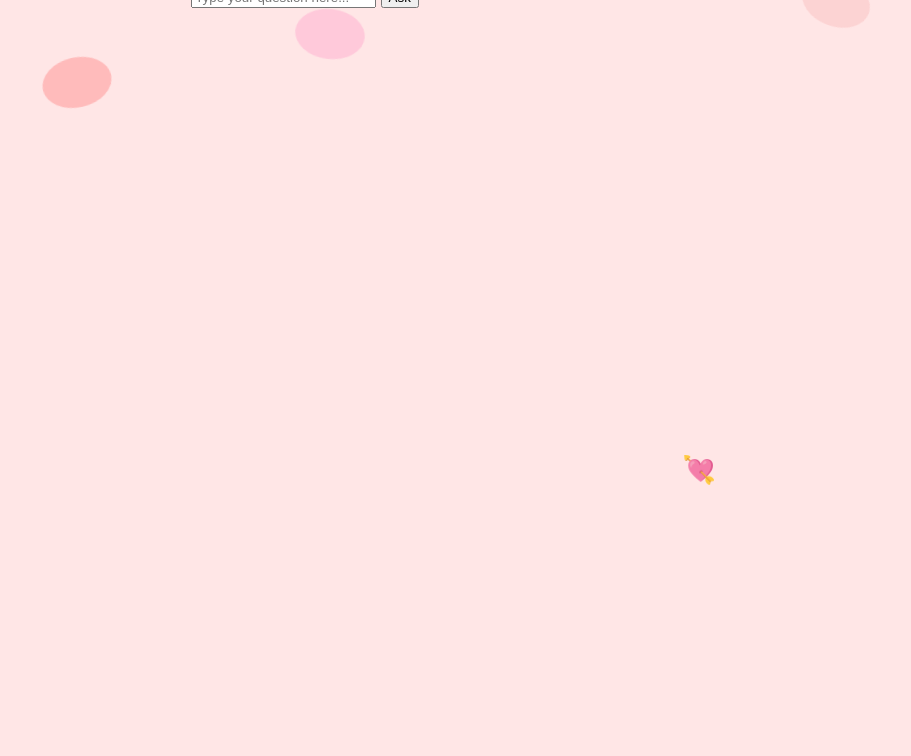
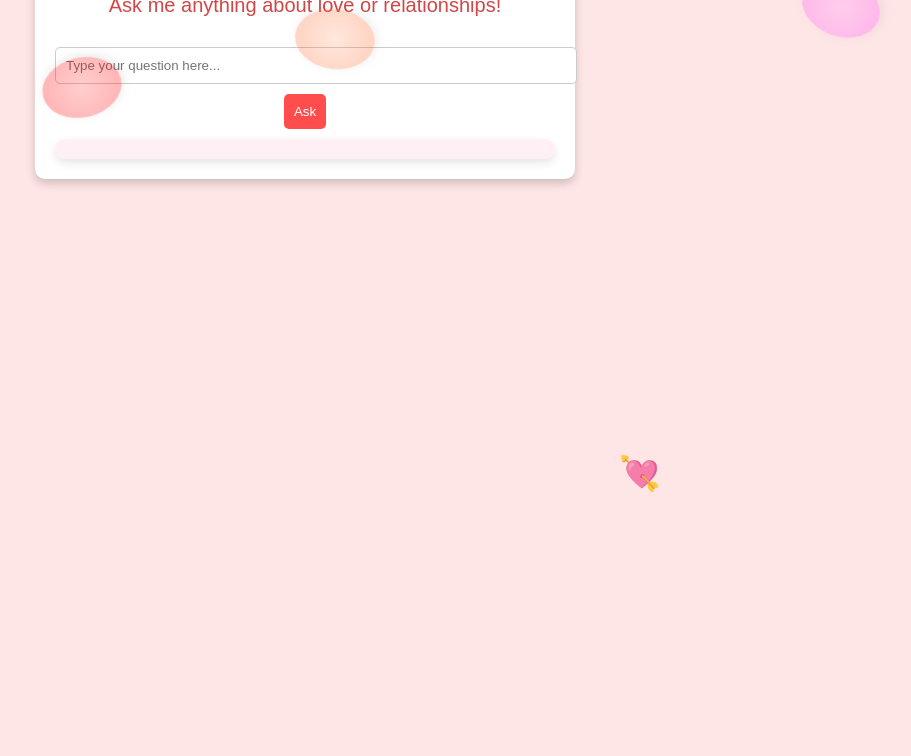
Before and after one commit to PriyanshuBhunia/Valentineweek, a plain HTML site: page yes.html in a window 1280 px wide. Shown: the part 575-1331 px from the top of the page, without its empty margins (335-1246 px from the left). Drawn offline with Linux system fonts and the light colour scheme.

Commit message:
Update yes.html

```diff
--- a/yes.html
+++ b/yes.html
@@ -45,18 +45,19 @@
         }
         .balloon {
             position: absolute;
-            width: 50px;
-            height: 70px;
-            background-color: red;
+            width: 60px;
+            height: 80px;
+            background: radial-gradient(circle, rgba(255,0,150,1) 0%, rgba(255,80,80,1) 70%);
             border-radius: 50%;
-            opacity: 0.8;
+            opacity: 0.9;
             animation: float 6s linear infinite;
+            box-shadow: 2px 2px 10px rgba(0, 0, 0, 0.3);
         }
-        .balloon:nth-child(1) { left: 10%; animation-duration: 5s; background-color: pink; }
-        .balloon:nth-child(2) { left: 30%; animation-duration: 7s; background-color: #ff4d4d; }
-        .balloon:nth-child(3) { left: 50%; animation-duration: 6.5s; background-color: hotpink; }
-        .balloon:nth-child(4) { left: 70%; animation-duration: 5.5s; background-color: red; }
-        .balloon:nth-child(5) { left: 90%; animation-duration: 6.2s; background-color: lightcoral; }
+        .balloon:nth-child(1) { left: 10%; animation-duration: 5s; background: radial-gradient(circle, #ff66b2 0%, #ff1493 70%); }
+        .balloon:nth-child(2) { left: 30%; animation-duration: 7s; background: radial-gradient(circle, #ff5050 0%, #ff0000 70%); }
+        .balloon:nth-child(3) { left: 50%; animation-duration: 6.5s; background: radial-gradient(circle, #ff9966 0%, #ff4500 70%); }
+        .balloon:nth-child(4) { left: 70%; animation-duration: 5.5s; background: radial-gradient(circle, #ffcc66 0%, #ff8c00 70%); }
+        .balloon:nth-child(5) { left: 90%; animation-duration: 6.2s; background: radial-gradient(circle, #ff66ff 0%, #ff00ff 70%); }
 
         /* Floating Hearts Animation */
         @keyframes floatHearts {
@@ -71,13 +72,55 @@
         }
         .heart {
             position: absolute;
-            font-size: 24px;
+            font-size: 30px;
             animation: floatHearts 6s linear infinite;
         }
-        .heart:nth-child(1) { left: 20%; animation-duration: 4.5s; }
-        .heart:nth-child(2) { left: 40%; animation-duration: 6s; }
-        .heart:nth-child(3) { left: 60%; animation-duration: 5.5s; }
-        .heart:nth-child(4) { left: 80%; animation-duration: 4s; }
+        .heart:nth-child(1) { left: 15%; animation-duration: 4.5s; }
+        .heart:nth-child(2) { left: 35%; animation-duration: 6s; }
+        .heart:nth-child(3) { left: 55%; animation-duration: 5.5s; }
+        .heart:nth-child(4) { left: 75%; animation-duration: 4s; }
+
+        /* Chatbot Section */
+        .chat-container {
+            margin-top: 30px;
+            padding: 20px;
+            background: white;
+            border-radius: 10px;
+            box-shadow: 0px 4px 10px rgba(0, 0, 0, 0.2);
+            width: 80%;
+            max-width: 500px;
+            margin-left: auto;
+            margin-right: auto;
+        }
+        input {
+            width: 100%;
+            padding: 10px;
+            margin-top: 10px;
+            border: 1px solid #ccc;
+            border-radius: 5px;
+        }
+        button {
+            background-color: #ff4d4d;
+            color: white;
+            border: none;
+            padding: 10px;
+            margin-top: 10px;
+            cursor: pointer;
+            border-radius: 5px;
+        }
+        button:hover {
+            background-color: #d14747;
+        }
+        #response {
+            margin-top: 10px;
+            font-weight: bold;
+            color: #d14747;
+            text-align: left;
+            padding: 10px;
+            background-color: #fff0f5;
+            border-radius: 10px;
+            box-shadow: 0px 4px 10px rgba(0, 0, 0, 0.1);
+        }
     </style>
 </head>
 <body>
@@ -129,7 +172,10 @@
 
             responseDiv.innerHTML = "⏳ Searching for the best love advice...";
 
-            let apiUrl = `https://www.googleapis.com/customsearch/v1?q=${encodeURIComponent(query)}&key=YOUR_API_KEY&cx=YOUR_CSE_ID&num=1`;
+            let apiKey = "AIzaSyBdH7cA3PFmDFCjAhsnDDwR_orSFCxDQbI";  // Your Google API Key
+            let cseId = "03b0896b67aa74789";  // Your Custom Search Engine ID
+
+            let apiUrl = `https://www.googleapis.com/customsearch/v1?q=${encodeURIComponent(query)}&key=${apiKey}&cx=${cseId}&num=1`;
 
             try {
                 let res = await fetch(apiUrl);
@@ -140,11 +186,7 @@
                     let snippet = result.snippet || "💔 Sorry, I couldn't find an exact answer, but you can check this:";
                     let link = result.link;
 
-                    responseDiv.innerHTML = `
-                        ❤️ <b>${new Date().toDateString()}</b><br><br>
-                        <b>Love Advice:</b> ${snippet}<br><br>
-                        <a href="${link}" target="_blank">Read more</a>
-                    `;
+                    responseDiv.innerHTML = `<b>Love Advice:</b> ${snippet}<br><br><a href="${link}" target="_blank">Read more</a>`;
                 } else {
                     responseDiv.innerHTML = "💔 Sorry, I couldn't find an answer. Try another question!";
                 }
```
